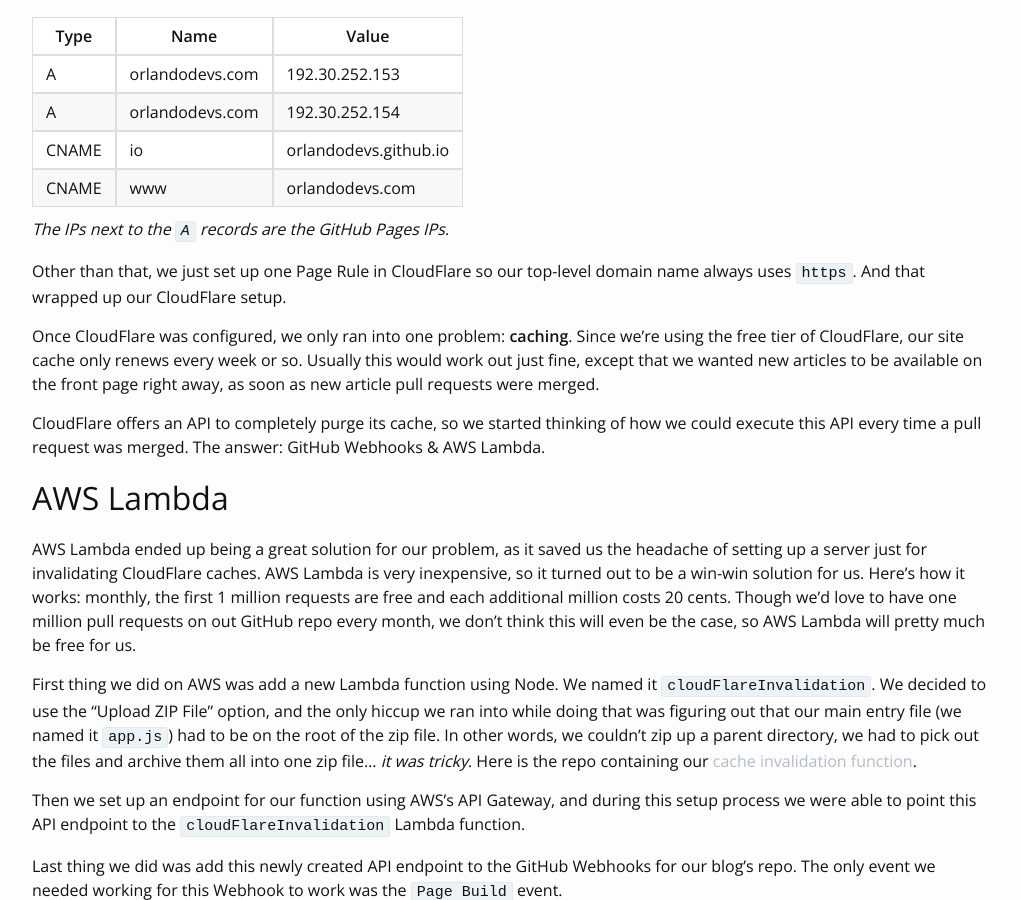
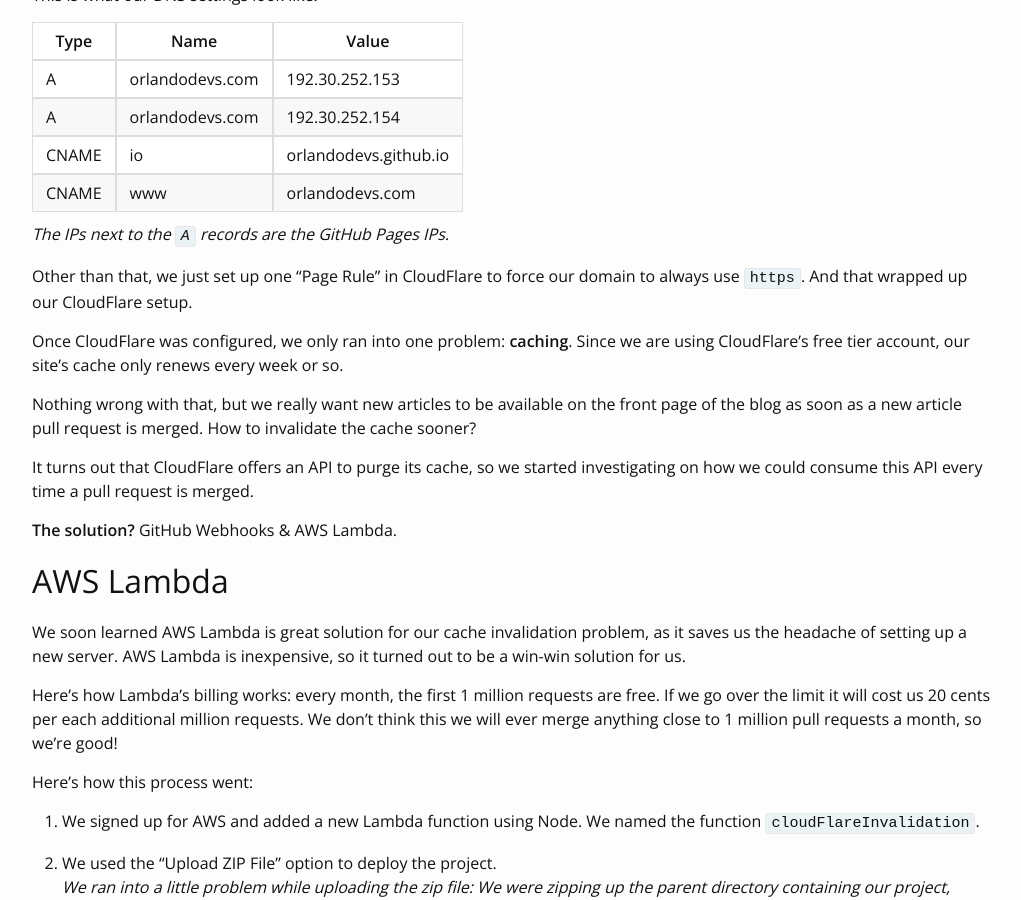
Before and after one commit to OrlandoDevs/orlandodevs.github.io, a Jekyll site: the page built from _posts/2015-11-19-github-pages-cloudfront-aws-lambda.md, in a window 1280 px wide and 900 px high, scrolled down 1089 px. Shown: the whole window, without its empty margins (128-1149 px from the left). Built offline with Jekyll 4.4.1, drawn with Linux system fonts in a browser that asks for light colours; some of the changed text lies outside the part shown.

Commit message:
I cant English

```diff
--- a/_posts/2015-11-19-github-pages-cloudfront-aws-lambda.md
+++ b/_posts/2015-11-19-github-pages-cloudfront-aws-lambda.md
@@ -17,21 +17,21 @@
 
 ## The Master Plan
 
-Our idea was to have an open source blog. We wanted developers within our community to contribute to our blog using the _whole open source paradigm_ (forks, pull requests, reviews, etc).
+Our idea was to have an open source blog. We wanted developers within our community to contribute to our blog using the _whole open source paradigm_ (forks, pull request reviews, etc).
 
 We thought this would be a good way to get people's names out there and have them show off their skills in a written form, as well as making _newer_ developers getting used to contributing to open source projects.
 
 ## GitHub Pages
 
-From day one we knew that we wanted to host our site on [GitHub Pages](https://pages.github.com/). Using [Jekyll](https://jekyllrb.com) was also a no-brainer since GitHub Pages has native integration with it. We [used a tutorial](https://help.github.com/articles/using-jekyll-with-pages) and had the whole thing running in 10 minutes or less.
+From day one we knew that we wanted to host our site on [GitHub Pages](https://pages.github.com/). Using [Jekyll](https://jekyllrb.com) was also a no-brainer since GitHub Pages has native integration with it. We [used a tutorial](https://help.github.com/articles/using-jekyll-with-pages) and had a prototype running in 5 minutes.
 
-The only problem with GitHub Pages is that it doesn't support SSL on custom domain names. So we went on to find a way to fix this.
+There was one problem with GitHub Pages though: it doesn't support `https` on custom domain names. So we went on to find a way to fix this.
 
 ## CloudFlare
 
-We decided to use [CloudFlare](https://cloudflare.com) to not only help with the custom domain SSL issues, but also caching to speed up the site a bit. The hardest part about this integration was getting the correct DNS settings in place, which wasn't hard at all.
+We decided to use [CloudFlare](https://cloudflare.com) to add `https` support to our custom domain. We also leveraged CloudFlare's caching capabilities to speed up our site and the hardest part about this whole integration was getting the correct DNS settings in place.
 
-Our DNS setup looks a bit something like this:
+This is what our DNS settings look like:
 
 | Type | Name | Value |
 | ---- | ---- | ----- |
@@ -42,22 +42,35 @@
 
 _The IPs next to the `A` records are the GitHub Pages IPs._
 
-Other than that, we just set up one Page Rule in CloudFlare so our top-level domain name always uses `https`. And that wrapped up our CloudFlare setup.
+Other than that, we just set up one "Page Rule" in CloudFlare to force our domain to always use `https`. And that wrapped up our CloudFlare setup.
 
-Once CloudFlare was configured, we only ran into one problem: **caching**. Since we're using the free tier of CloudFlare, our site cache only renews every week or so. Usually this would work out just fine, except that we wanted new articles to be available on the front page right away, as soon as new article pull requests were merged.
+Once CloudFlare was configured, we only ran into one problem: **caching**. Since we are using CloudFlare's free tier account, our site's cache only renews every week or so.
 
-CloudFlare offers an API to completely purge its cache, so we started thinking of how we could execute this API every time a pull request was merged. The answer: GitHub Webhooks & AWS Lambda.
+Nothing wrong with that, but we really want new articles to be available on the front page of the blog as soon as a new article pull request is merged. How to invalidate the cache sooner?
+
+It turns out that CloudFlare offers an API to purge its cache, so we started investigating on how we could consume this API every time a pull request is merged.
+
+**The solution?** GitHub Webhooks & AWS Lambda.
 
 ## AWS Lambda
 
-AWS Lambda ended up being a great solution for our problem, as it saved us the headache of setting up a server just for invalidating CloudFlare caches. AWS Lambda is very inexpensive, so it turned out to be a win-win solution for us. Here's how it works: monthly, the first 1 million requests are free and each additional million costs 20 cents. Though we'd love to have one million pull requests on out GitHub repo every month, we don't think this will even be the case, so AWS Lambda will pretty much be free for us.
+We soon learned AWS Lambda is great solution for our cache invalidation problem, as it saves us the headache of setting up a new server. AWS Lambda is inexpensive, so it turned out to be a win-win solution for us.
 
-First thing we did on AWS was add a new Lambda function using Node. We named it `cloudFlareInvalidation`. We decided to use the "Upload ZIP File" option, and the only hiccup we ran into while doing that was figuring out that our main entry file (we named it `app.js`) had to be on the root of the zip file. In other words, we couldn't zip up a parent directory, we had to pick out the files and archive them all into one zip file... _it was tricky_. Here is the repo containing our [cache invalidation function](https://github.com/OrlandoDevs/cache-purger).
+Here's how Lambda's billing works: every month, the first 1 million requests are free. If we go over the limit it will cost us 20 cents per each additional million requests. We don't think this we will ever merge anything close to 1 million pull requests a month, so we're good!
 
-Then we set up an endpoint for our function using AWS's API Gateway, and during this setup process we were able to point this API endpoint to the `cloudFlareInvalidation` Lambda function.
+Here's how this process went:
 
-Last thing we did was add this newly created API endpoint to the GitHub Webhooks for our blog's repo. The only event we needed working for this Webhook to work was the `Page Build` event.
+1. We signed up for AWS and added a new Lambda function using Node. We named the function `cloudFlareInvalidation`.
+
+2. We used the "Upload ZIP File" option to deploy the project.<br />
+_We ran into a little problem while uploading the zip file: We were zipping up the parent directory containing our project, however this didn't work. The zip file uploaded needs to have the entry file (called `app.js` in our project) at the root of the compressed folder._
+
+3. We then set up an endpoint for our function using AWS's API Gateway. During this step we were able to point this new API endpoint to the `cloudFlareInvalidation` function.
+
+4. Configured GitHub Webhooks for our blog's repo using the URL provided by the API Gateway. The only event we needed this Webhook to work was the `Page Build` event.
+
+5. Finally, we [open sourced the project](https://github.com/OrlandoDevs/cache-purger) (be sure to check it out!)
 
 ## _Booyah_!
 
-We now have a whole workflow for **you** to contribute to our open source blog. All tech-related topics are welcome (though all new articles are subject to review by the moderators). So please, read our [guide to start contributing](https://github.com/OrlandoDevs/orlandodevs.github.io/blob/master/CONTRIBUTING.md) and [open a pull request](https://github.com/OrlandoDevs/orlandodevs.github.io/compare) with your brand new article today!
+We now have a whole workflow for **you** to contribute to our open source blog. All tech-related topics are welcome, although new articles are subject to review by moderators. So please, read our [guide to start contributing](https://github.com/OrlandoDevs/orlandodevs.github.io/blob/master/CONTRIBUTING.md) and [open a pull request](https://github.com/OrlandoDevs/orlandodevs.github.io/compare) with your brand new article today!
```
